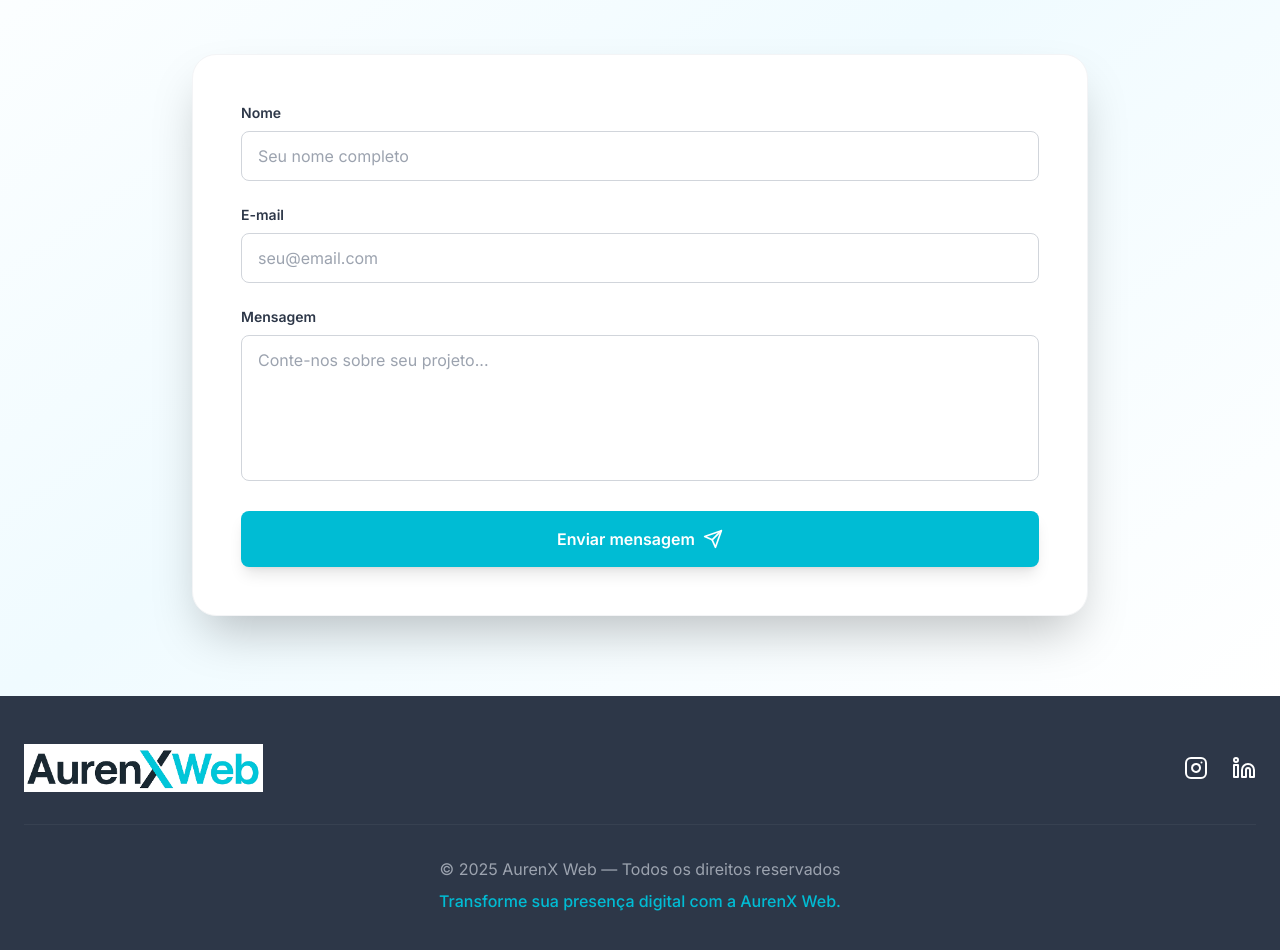
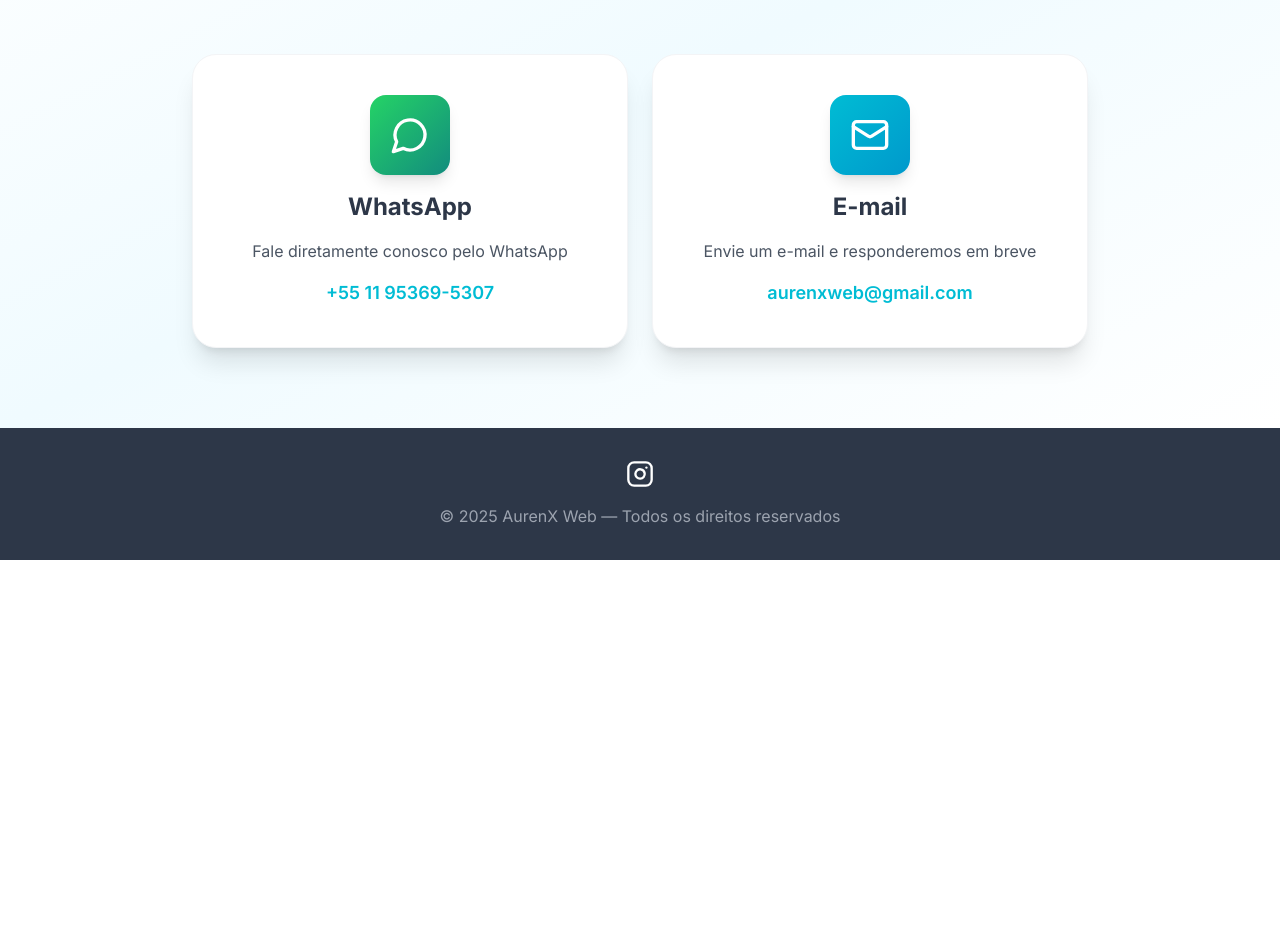
Before and after one commit to AurenXWeb/AurenXWeb, a React (Vite) app: page / in a window 1280 px wide. Shown: the part 2520-3470 px from the top of the page. After the commit the page ends 3080 px from the top, so only its background shows below. Built offline with nearby package versions, Linux system fonts and the light colour scheme.

Commit message:
Updated Contact.tsx

```diff
--- a/src/components/Contact.tsx
+++ b/src/components/Contact.tsx
@@ -1,38 +1,6 @@
-import { Send, Instagram, Linkedin } from 'lucide-react';
-import { useState, FormEvent } from 'react';
+import { Instagram, Mail, MessageCircle } from 'lucide-react';
 
 export default function Contact() {
-  const [formData, setFormData] = useState({
-    nome: '',
-    email: '',
-    mensagem: '',
-  });
-  const [isSubmitting, setIsSubmitting] = useState(false);
-  const [submitMessage, setSubmitMessage] = useState('');
-
-  const handleSubmit = async (e: FormEvent) => {
-    e.preventDefault();
-    setIsSubmitting(true);
-    setSubmitMessage('');
-
-    await new Promise((resolve) => setTimeout(resolve, 1000));
-
-    setSubmitMessage('Mensagem enviada com sucesso! Em breve entraremos em contato.');
-    setFormData({ nome: '', email: '', mensagem: '' });
-    setIsSubmitting(false);
-
-    setTimeout(() => setSubmitMessage(''), 5000);
-  };
-
-  const handleChange = (
-    e: React.ChangeEvent<HTMLInputElement | HTMLTextAreaElement>
-  ) => {
-    setFormData({
-      ...formData,
-      [e.target.name]: e.target.value,
-    });
-  };
-
   return (
     <section id="contato" className="py-20 px-6 bg-gradient-to-br from-white via-[#F0FBFF] to-white">
       <div className="max-w-4xl mx-auto">
@@ -42,93 +10,48 @@ export default function Contact() {
           </h2>
           <div className="w-20 h-1 bg-gradient-to-r from-[#00BCD4] to-[#0099CC] mx-auto mb-8"></div>
           <p className="text-xl text-gray-600">
-            Preencha o formulário ou envie uma mensagem direta pelo Instagram.
+            Entre em contato conosco através do WhatsApp ou e-mail.
           </p>
         </div>
 
-        <div className="bg-white rounded-3xl shadow-2xl p-8 md:p-12 border border-gray-100">
-          <form onSubmit={handleSubmit} className="space-y-6">
-            <div>
-              <label
-                htmlFor="nome"
-                className="block text-sm font-semibold text-[#2D3748] mb-2"
+        <div className="grid md:grid-cols-2 gap-6">
+          <a
+            href="https://wa.me/5511953695307"
+            target="_blank"
+            rel="noopener noreferrer"
+            className="bg-white rounded-3xl shadow-xl p-8 md:p-10 border border-gray-100 hover:shadow-2xl hover:scale-105 transition-all group"
           >
-                Nome
-              </label>
-              <input
-                type="text"
-                id="nome"
-                name="nome"
-                value={formData.nome}
-                onChange={handleChange}
-                required
-                className="w-full px-4 py-3 rounded-lg border border-gray-300 focus:border-[#00BCD4] focus:ring-2 focus:ring-[#00BCD4]/20 outline-none transition-all"
-                placeholder="Seu nome completo"
-              />
+            <div className="flex flex-col items-center text-center space-y-4">
+              <div className="w-20 h-20 bg-gradient-to-br from-[#25D366] to-[#128C7E] rounded-2xl flex items-center justify-center shadow-lg group-hover:scale-110 transition-transform">
+                <MessageCircle size={40} className="text-white" />
               </div>
+              <h3 className="text-2xl font-bold text-[#2D3748]">WhatsApp</h3>
+              <p className="text-gray-600">
+                Fale diretamente conosco pelo WhatsApp
+              </p>
+              <p className="text-lg font-semibold text-[#00BCD4]">
+                +55 11 95369-5307
+              </p>
+            </div>
+          </a>
 
-            <div>
-              <label
-                htmlFor="email"
-                className="block text-sm font-semibold text-[#2D3748] mb-2"
+          <a
+            href="mailto:aurenxweb@gmail.com"
+            className="bg-white rounded-3xl shadow-xl p-8 md:p-10 border border-gray-100 hover:shadow-2xl hover:scale-105 transition-all group"
           >
-                E-mail
-              </label>
-              <input
-                type="email"
-                id="email"
-                name="email"
-                value={formData.email}
-                onChange={handleChange}
-                required
-                className="w-full px-4 py-3 rounded-lg border border-gray-300 focus:border-[#00BCD4] focus:ring-2 focus:ring-[#00BCD4]/20 outline-none transition-all"
-                placeholder="seu@email.com"
-              />
+            <div className="flex flex-col items-center text-center space-y-4">
+              <div className="w-20 h-20 bg-gradient-to-br from-[#00BCD4] to-[#0099CC] rounded-2xl flex items-center justify-center shadow-lg group-hover:scale-110 transition-transform">
+                <Mail size={40} className="text-white" />
               </div>
-
-            <div>
-              <label
-                htmlFor="mensagem"
-                className="block text-sm font-semibold text-[#2D3748] mb-2"
-              >
-                Mensagem
-              </label>
-              <textarea
-                id="mensagem"
-                name="mensagem"
-                value={formData.mensagem}
-                onChange={handleChange}
-                required
-                rows={5}
-                className="w-full px-4 py-3 rounded-lg border border-gray-300 focus:border-[#00BCD4] focus:ring-2 focus:ring-[#00BCD4]/20 outline-none transition-all resize-none"
-                placeholder="Conte-nos sobre seu projeto..."
-              />
+              <h3 className="text-2xl font-bold text-[#2D3748]">E-mail</h3>
+              <p className="text-gray-600">
+                Envie um e-mail e responderemos em breve
+              </p>
+              <p className="text-lg font-semibold text-[#00BCD4]">
+                aurenxweb@gmail.com
+              </p>
             </div>
-
-            {submitMessage && (
-              <div className="bg-green-50 border border-green-200 text-green-800 px-4 py-3 rounded-lg">
-                {submitMessage}
-              </div>
-            )}
-
-            <button
-              type="submit"
-              disabled={isSubmitting}
-              className="w-full bg-[#00BCD4] text-white px-8 py-4 rounded-lg font-semibold hover:bg-[#00B8E6] transition-all shadow-lg hover:shadow-xl disabled:opacity-50 disabled:cursor-not-allowed flex items-center justify-center gap-2 group"
-            >
-              {isSubmitting ? (
-                'Enviando...'
-              ) : (
-                <>
-                  Enviar mensagem
-                  <Send
-                    size={20}
-                    className="group-hover:translate-x-1 transition-transform"
-                  />
-                </>
-              )}
-            </button>
-          </form>
+          </a>
         </div>
       </div>
     </section>
@@ -137,45 +60,20 @@ export default function Contact() {
 
 export function Footer() {
   return (
-    <footer className="bg-[#2D3748] text-white py-12 px-6">
+    <footer className="bg-[#2D3748] text-white py-8 px-6">
       <div className="max-w-7xl mx-auto">
-        <div className="flex flex-col md:flex-row items-center justify-between gap-6">
-          <div className="flex items-center">
-            <img
-              src="/Design sem nome (1) copy.png"
-              alt="AurenX Web"
-              className="h-10 md:h-12 w-auto"
-            />
-          </div>
-
-          <div className="flex items-center gap-6">
+        <div className="flex flex-col items-center gap-4">
           <a
-              href="https://instagram.com"
+            href="https://instagram.com/aurenxweb"
             target="_blank"
             rel="noopener noreferrer"
             className="hover:text-[#00BCD4] transition-colors"
             aria-label="Instagram"
           >
-              <Instagram size={24} />
+            <Instagram size={28} />
           </a>
-            <a
-              href="https://linkedin.com"
-              target="_blank"
-              rel="noopener noreferrer"
-              className="hover:text-[#00BCD4] transition-colors"
-              aria-label="LinkedIn"
-            >
-              <Linkedin size={24} />
-            </a>
-          </div>
-        </div>
-
-        <div className="mt-8 pt-8 border-t border-gray-700 text-center">
-          <p className="text-gray-400">
+          <p className="text-gray-400 text-center">
             © 2025 AurenX Web — Todos os direitos reservados
-          </p>
-          <p className="text-[#00BCD4] mt-2 font-medium">
-            Transforme sua presença digital com a AurenX Web.
           </p>
         </div>
       </div>
```
Lines whose indentation alone changed are shown as unchanged.
